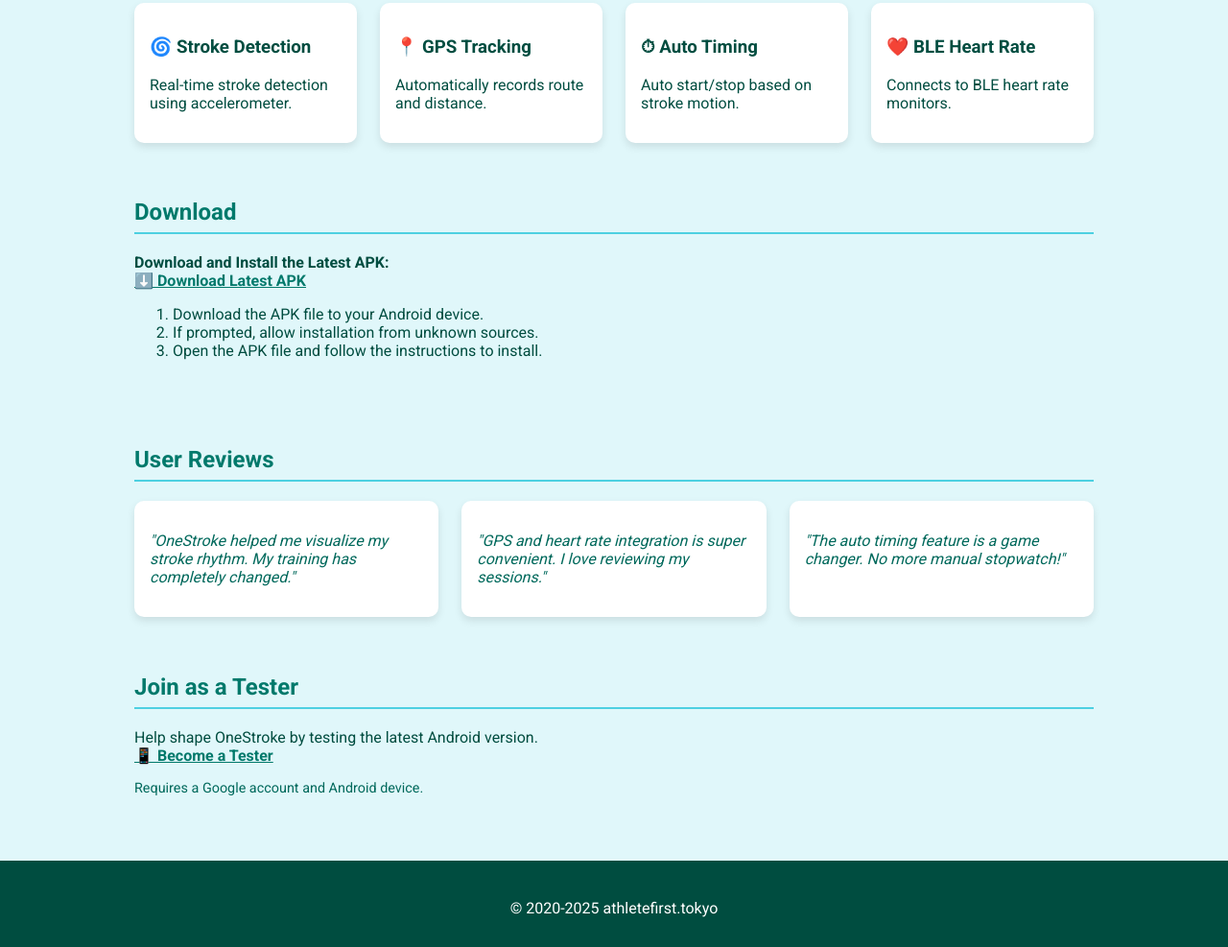
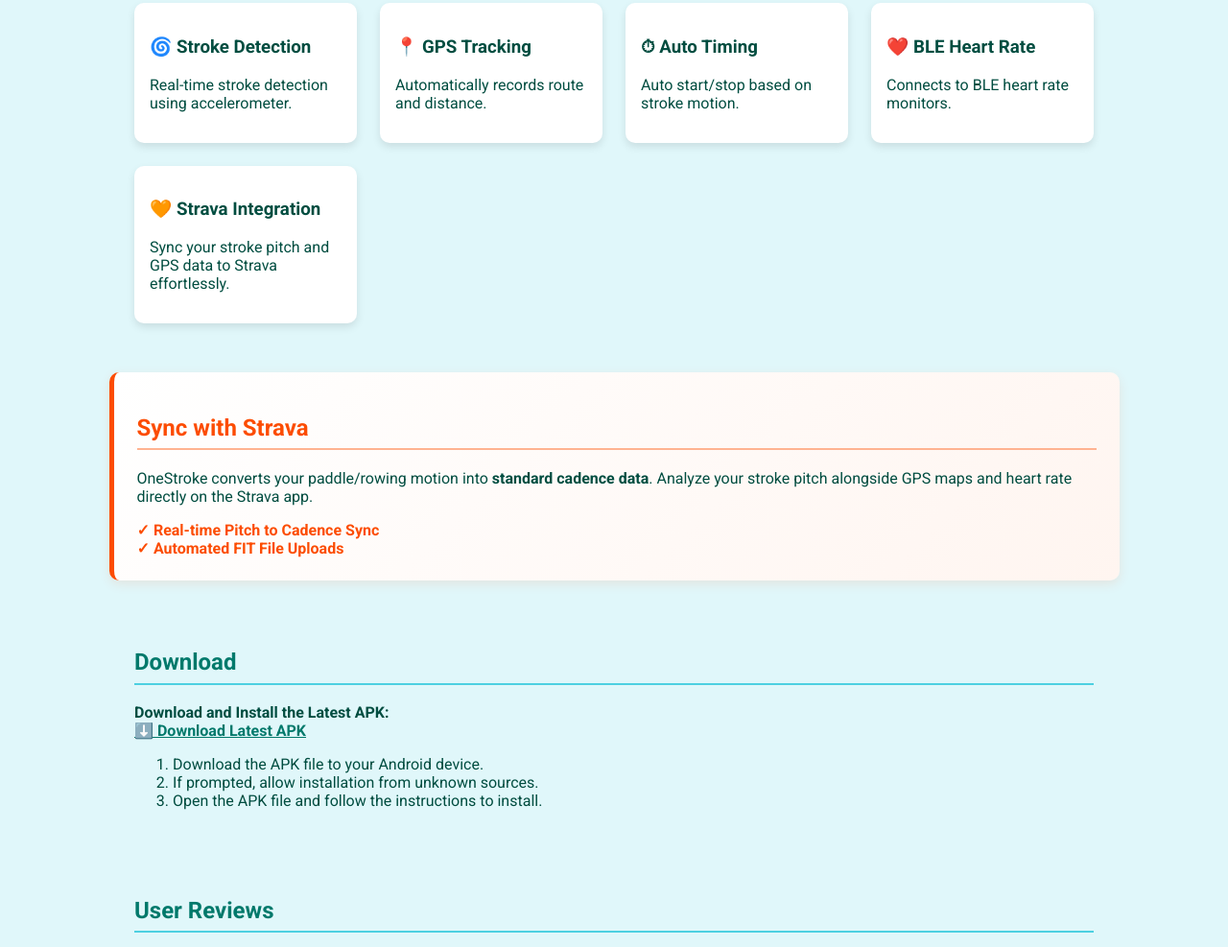
Before and after one commit to athletefirst/onestroke, a plain HTML site: page index.html in a window 1280 px wide. Shown: the part 573-1560 px from the top of the page at 96% size. Drawn offline with Linux system fonts and the light colour scheme.

Commit message:
Update Strava integration details and enhance styling in index.html

```diff
--- a/index.html
+++ b/index.html
@@ -7,8 +7,8 @@
   <meta property="og:image" content="https://www.athletefirst.tokyo/ogp-onestroke.jpg">
   <meta property="og:image:width" content="1200">
   <meta property="og:image:height" content="630">
-  <meta name="description" content="OneStroke is a Tokyo-born sports app for sprint canoe kayak and rowing athletes. Track every stroke, GPS route, and heart rate. Download the latest APK and join as a tester.">
-  <meta name="keywords" content="OneStroke, sprint canoe kayak app, rowing app, stroke tracker, sports app, Tokyo, GPS, heart rate, Android, athlete, paddle, sprint">
+  <meta name="description" content="OneStroke is a Tokyo-born sports app for sprint canoe kayak and rowing athletes. Track every stroke, GPS route, and heart rate. Sync with Strava as cadence data.">
+  <meta name="keywords" content="OneStroke, sprint canoe kayak app, rowing app, stroke tracker, Strava, cadence, Heart Rate, Tokyo, GPS, Android, athlete">
   <link href="https://fonts.googleapis.com/css2?family=Roboto:wght@400;700&display=swap" rel="stylesheet">
   <style>
     body {
@@ -74,6 +74,7 @@
       position: absolute;
       top: 1em;
       right: 3em;
+      z-index: 10;
     }
 
     .lang-toggle button {
@@ -87,7 +88,7 @@
     }
 
     section {
-      padding: 1.2em; /* 2em → 1.2em */
+      padding: 1.2em;
       max-width: 1000px;
       margin: auto;
     }
@@ -112,6 +113,23 @@
       box-shadow: 0 4px 8px rgba(0,0,0,0.1);
     }
 
+    .strava-section {
+      background: linear-gradient(135deg, #ffffff 0%, #fff5f0 100%);
+      border-left: 5px solid #FC4C02;
+      padding: 1.5em;
+      border-radius: 10px;
+      margin: 2em auto;
+      box-shadow: 0 4px 12px rgba(252, 76, 2, 0.1);
+    }
+
+    .strava-title {
+      color: #FC4C02 !important;
+      border-bottom-color: #ffb391 !important;
+      display: flex;
+      align-items: center;
+      gap: 0.5em;
+    }
+
     .reviewText {
       font-style: italic;
       color: #00695c;
@@ -122,7 +140,7 @@
       color: white;
       text-align: center;
       padding: 1.5em;
-      margin-top: 2em; /* 3em → 2em */
+      margin-top: 2em;
     }
 
     .download-link {
@@ -143,7 +161,7 @@
     "name": "OneStroke",
     "operatingSystem": "Android",
     "applicationCategory": "SportsApplication",
-    "description": "OneStroke is a Tokyo-born sports app for sprint canoe kayak and rowing athletes. Track every stroke, GPS route, and heart rate.",
+    "description": "OneStroke tracks every stroke for canoe and rowing. Sync heart rate and pitch data to Strava.",
     "url": "https://www.athletefirst.tokyo/",
     "image": "https://www.athletefirst.tokyo/ogp-onestroke.jpg"
   }
@@ -154,7 +172,6 @@
     window.dataLayer = window.dataLayer || [];
     function gtag(){dataLayer.push(arguments);}
     gtag('js', new Date());
-
     gtag('config', 'G-9SY0STSVGP');
   </script>
 </head>
@@ -194,6 +211,19 @@
       <h3>❤️ <span class="label">BLE Heart Rate</span></h3>
       <p class="desc">Connects to BLE heart rate monitors.</p>
     </div>
+    <div class="feature">
+      <h3>🧡 <span class="label">Strava Integration</span></h3>
+      <p class="desc">Sync your stroke pitch and route to Strava.</p>
+    </div>
+  </div>
+</section>
+
+<section class="strava-section">
+  <h2 id="stravaTitle" class="strava-title">Sync with Strava</h2>
+  <p id="stravaDesc">OneStroke converts your paddle/rowing motion into <strong>standard cadence data</strong>. Analyze your stroke pitch alongside GPS maps and heart rate directly on the Strava app.</p>
+  <div style="font-weight: bold; color: #FC4C02;" id="stravaHighlight">
+    ✓ Real-time Pitch to Cadence Sync<br>
+    ✓ Automated FIT File Uploads
   </div>
 </section>
 
@@ -203,13 +233,13 @@
     <b id="downloadBoxTitle">Download and Install the Latest APK:</b><br>
     <a href="https://github.com/athletefirst/onestroke/releases/latest" target="_blank" class="download-link" id="downloadLink">⬇️ Download Latest APK</a>
     <br>
-    <span id="apkHowto">
+    <div id="apkHowto">
       <ol>
         <li>Download the APK file to your Android device.</li>
         <li>If prompted, allow installation from unknown sources.</li>
         <li>Open the APK file and follow the instructions to install.</li>
       </ol>
-    </span>
+    </div>
   </div>
 </section>
 
@@ -240,7 +270,7 @@
 </section>
 
 <footer>
-  <p id="footerText">© 2020-2025 athletefirst.tokyo</p>
+  <p id="footerText">© 2020-2026 athletefirst.tokyo</p>
 </footer>
 
 <script>
@@ -248,6 +278,9 @@
     en: {
       subtitle: "Track Every Stroke. From Tokyo to the World.",
       featureTitle: "Features",
+      stravaTitle: "Sync with Strava",
+      stravaDesc: "OneStroke converts your paddle/rowing motion into <strong>standard cadence data</strong>. Analyze your stroke pitch alongside GPS maps and heart rate directly on the Strava app.",
+      stravaHighlight: "✓ Real-time Pitch to Cadence Sync<br>✓ Automated FIT File Uploads",
       reviewTitle: "User Reviews",
       downloadTitle: "Download",
       testerTitle: "Join as a Tester",
@@ -260,23 +293,27 @@
       ],
       testerText: `Help shape OneStroke by testing the latest Android version.<br><a href="https://appdistribution.firebase.dev/i/933286f9b3ca84b9" target="_blank" class="download-link">📱 Become a Tester</a>`,
       downloadNote: "Requires a Google account and Android device.",
-      labels: ["Stroke Detection", "GPS Tracking", "Auto Timing", "BLE Heart Rate"],
+      labels: ["Stroke Detection", "GPS Tracking", "Auto Timing", "BLE Heart Rate", "Strava Integration"],
       descs: [
         "Real-time stroke detection using accelerometer.",
         "Automatically records route and distance.",
         "Auto start/stop based on stroke motion.",
-        "Connects to BLE heart rate monitors."
+        "Connects to BLE heart rate monitors.",
+        "Sync your stroke pitch and GPS data to Strava effortlessly."
       ],
       reviews: [
         `"OneStroke helped me visualize my stroke rhythm. My training has completely changed."`,
         `"GPS and heart rate integration is super convenient. I love reviewing my sessions."`,
         `"The auto timing feature is a game changer. No more manual stopwatch!"`
       ],
-      footer: "© 2020-2025 athletefirst.tokyo"
+      footer: "© 2020-2026 athletefirst.tokyo"
     },
     ja: {
       subtitle: "ひと漕ぎのすべてを記録する。東京発、世界へ",
       featureTitle: "主な機能",
+      stravaTitle: "Strava 連携",
+      stravaDesc: "OneStrokeはあなたの漕ぎを<strong>標準的なケイデンスデータ</strong>として変換します。Strava上でGPSマップと共に、一漕ぎごとのピッチや心拍数を確認・分析できます。",
+      stravaHighlight: "✓ ピッチをケイデンスとして同期<br>✓ FITファイルによる自動アップロード対応",
       reviewTitle: "ユーザーレビュー",
       downloadTitle: "ダウンロード",
       testerTitle: "テスター参加",
@@ -289,19 +326,20 @@
       ],
       testerText: `最新のOneStroke Android版を試して、開発にご協力ください。<br><a href="https://appdistribution.firebase.dev/i/933286f9b3ca84b9" target="_blank" class="download-link">📱 テスターとして参加する</a>`,
       downloadNote: "GoogleアカウントとAndroid端末が必要です。",
-      labels: ["ストローク検出", "GPSトラッキング", "自動タイム計測", "BLE心拍センサー"],
+      labels: ["ストローク検出", "GPSトラッキング", "自動タイム計測", "BLE心拍センサー", "Strava連携"],
       descs: [
         "加速度センサーで一漕ぎごとにリアルタイム検出。",
         "航行ルートと距離を自動記録。",
         "ストローク開始で自動スタート、停止も自動検出。",
-        "Bluetooth対応心拍計と連携し、ハートレートを表示。"
+        "Bluetooth対応心拍計と連携し、ハートレートを表示。",
+        "ピッチデータとGPSルートをStravaへシームレスに同期。"
       ],
       reviews: [
         `"OneStrokeで漕ぎのリズムが見えるようになり、トレーニングが劇的に変わりました。"`,
         `"GPSと心拍の連携がとても便利。セッションの振り返りが楽しいです。"`,
         `"自動タイム計測は革命的。もうストップウォッチは不要です！"`
       ],
-      footer: "© 2020-2025 athletefirst.tokyo"
+      footer: "© 2020-2026 athletefirst.tokyo"
     }
   };
 
@@ -311,19 +349,30 @@
     const t = translations[currentLang];
     document.getElementById("subtitle").textContent = t.subtitle;
     document.getElementById("featureTitle").textContent = t.featureTitle;
+    document.getElementById("stravaTitle").textContent = t.stravaTitle;
+    document.getElementById("stravaDesc").innerHTML = t.stravaDesc;
+    document.getElementById("stravaHighlight").innerHTML = t.stravaHighlight;
     document.getElementById("reviewTitle").textContent = t.reviewTitle;
     document.getElementById("downloadTitle").textContent = t.downloadTitle;
     document.getElementById("testerTitle").textContent = t.testerTitle;
     document.getElementById("downloadBoxTitle").textContent = t.downloadBoxTitle;
     document.getElementById("downloadLink").textContent = t.downloadLink;
-    // Update apkHowto list
+
     const apkHowto = document.getElementById("apkHowto");
     apkHowto.innerHTML = `<ol>${t.apkHowto.map(item => `<li>${item}</li>`).join("")}</ol>`;
+
     document.getElementById("testerText").innerHTML = t.testerText;
     document.getElementById("downloadNote").textContent = t.downloadNote;
-    document.querySelectorAll(".label").forEach((el, i) => el.textContent = t.labels[i]);
-    document.querySelectorAll(".desc").forEach((el, i) => el.textContent = t.descs[i]);
-    document.querySelectorAll(".reviewText").forEach((el, i) => el.textContent = t.reviews[i]);
+
+    document.querySelectorAll(".label").forEach((el, i) => {
+        if(t.labels[i]) el.textContent = t.labels[i];
+    });
+    document.querySelectorAll(".desc").forEach((el, i) => {
+        if(t.descs[i]) el.textContent = t.descs[i];
+    });
+    document.querySelectorAll(".reviewText").forEach((el, i) => {
+        if(t.reviews[i]) el.textContent = t.reviews[i];
+    });
     document.getElementById("footerText").textContent = t.footer;
   }
 
```
